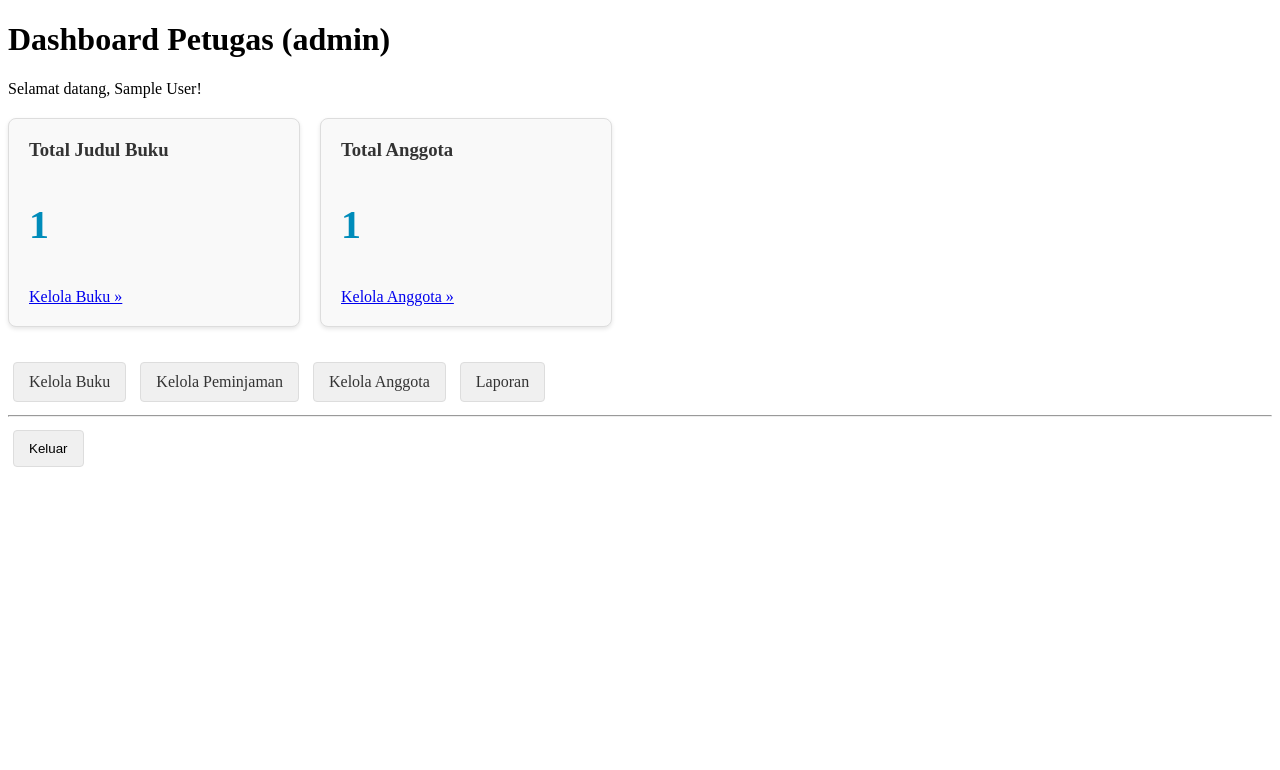
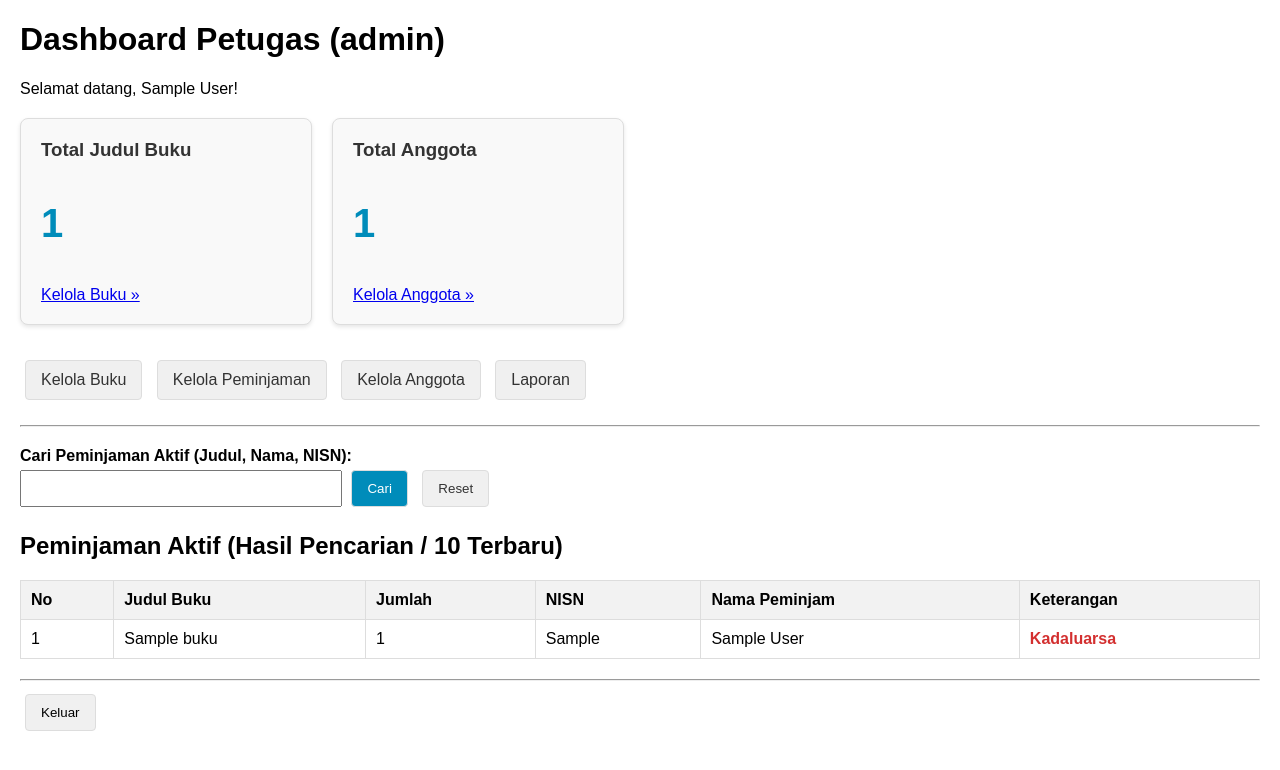
Before and after one commit to draprotez/PerpustakaanTadikaPertiwi, a PHP site: page /views/dashboardAdmin.php in a window 1280 px wide. Shown: the top 770 px of the page. Run offline with PHP 8.4, Linux system fonts and the light colour scheme; the visitor is signed in with stand-in values (Sample User, id 1); tables that the repository leaves empty or names only in its code hold one stand-in row (values such as "Sample post").

Commit message:
first commit

```diff
--- a/views/dashboardAdmin.php
+++ b/views/dashboardAdmin.php
@@ -7,6 +7,8 @@ $isAdmin = false;
 $nama_user = '';
 $total_buku = 0;
 $total_member = 0;
+$active_loans = [];
+$search = $_GET['search'] ?? '';
 
 if (isset($_SESSION['user_id'])) {
     $isLoggedIn = true;
@@ -23,6 +25,40 @@ if (isset($_SESSION['user_id'])) {
     $stmt_member = $conn->prepare($sql_total_member);
     $stmt_member->execute();
     $total_member = $stmt_member->get_result()->fetch_assoc()['total'];
+
+    $sql_active_loans = "
+        SELECT
+            p.status,
+            b.judul_buku,
+            m.name,
+            m.nisn
+        FROM peminjaman p
+        JOIN buku b ON p.buku_id = b.id
+        JOIN members m ON p.member_id = m.id
+        WHERE p.status != 'returned'
+    ";
+
+    $searchTerm = "%" . $search . "%";
+    if (!empty($search)) {
+        $sql_active_loans .= " AND (b.judul_buku LIKE ? OR m.name LIKE ? OR m.nisn LIKE ?)";
+    }
+
+    $sql_active_loans .= "
+        ORDER BY p.tenggat_waktu ASC
+        LIMIT 10";
+
+    $stmt_loans = $conn->prepare($sql_active_loans);
+
+    if (!empty($search)) {
+        $stmt_loans->bind_param("sss", $searchTerm, $searchTerm, $searchTerm);
+    }
+
+    $stmt_loans->execute();
+    $active_loans_result = $stmt_loans->get_result();
+    while ($row = $active_loans_result->fetch_assoc()) {
+        $active_loans[] = $row;
+    }
+
 }
 else if (isset($_SESSION['member_id'])) {
     $isLoggedIn = true;
@@ -39,56 +75,21 @@ $conn->close();
     <meta name="viewport" content="width=device-width, initial-scale=1.0">
     <title>Perpustakaan Tadika Pertiwi</title>
     <style>
-        .dashboard-container {
-            display: flex;
-            flex-wrap: wrap;
-            gap: 20px;
-            margin: 20px 0;
-        }
-        .dashboard-box {
-            border: 1px solid #ddd;
-            background-color: #f9f9f9;
-            padding: 20px;
-            width: 250px;
-            border-radius: 8px;
-            box-shadow: 0 2px 4px rgba(0,0,0,0.1);
-        }
-        .dashboard-box h3 {
-            margin-top: 0;
-            color: #333;
-        }
-        .dashboard-box .count {
-            font-size: 2.5em;
-            font-weight: bold;
-            color: #008CBA;
-        }
-        .menu-links {
-            margin-top: 30px;
-        }
-        .menu-links a {
-            display: inline-block;
-            padding: 10px 15px;
-            margin: 5px;
-            background-color: #f0f0f0;
-            text-decoration: none;
-            color: #333;
-            border-radius: 4px;
-            border: 1px solid #ddd;
-        }
-        .menu-links a:hover {
-            background-color: #e0e0e0;
-        }
-        button {
-            padding: 10px 15px;
-            margin: 5px;
-            cursor: pointer;
-            border: 1px solid #ddd;
-            border-radius: 4px;
-            background-color: #f0f0f0;
-        }
-        button:hover {
-            background-color: #e0e0e0;
-        }
+        body { font-family: Arial, sans-serif; margin: 20px; }
+        .dashboard-container { display: flex; flex-wrap: wrap; gap: 20px; margin: 20px 0; }
+        .dashboard-box { border: 1px solid #ddd; background-color: #f9f9f9; padding: 20px; width: 250px; border-radius: 8px; box-shadow: 0 2px 4px rgba(0,0,0,0.1); }
+        .dashboard-box h3 { margin-top: 0; color: #333; }
+        .dashboard-box .count { font-size: 2.5em; font-weight: bold; color: #008CBA; }
+        .menu-links { margin-top: 30px; }
+        .menu-links a { display: inline-block; padding: 10px 15px; margin: 5px; background-color: #f0f0f0; text-decoration: none; color: #333; border-radius: 4px; border: 1px solid #ddd; }
+        .menu-links a:hover { background-color: #e0e0e0; }
+        button { padding: 10px 15px; margin: 5px; cursor: pointer; border: 1px solid #ddd; border-radius: 4px; background-color: #f0f0f0; }
+        button:hover { background-color: #e0e0e0; }
+        .loan-table { width: 100%; border-collapse: collapse; margin-top: 20px; margin-bottom: 20px; }
+        .loan-table th, .loan-table td { border: 1px solid #ddd; padding: 10px; text-align: left; }
+        .loan-table th { background-color: #f2f2f2; }
+        .status-overdue { color: #D32F2F; font-weight: bold; }
+        .status-borrowed { color: #388E3C; }
     </style>
 </head>
 <body>
@@ -101,31 +102,86 @@ $conn->close();
             <div class="dashboard-box">
                 <h3>Total Judul Buku</h3>
                 <p class="count"><?php echo $total_buku; ?></p>
-                <a href="views/bukuViews.php">Kelola Buku &raquo;</a>
+                <a href="bukuViews.php">Kelola Buku &raquo;</a>
             </div>
 
             <div class="dashboard-box">
                 <h3>Total Anggota</h3>
                 <p class="count"><?php echo $total_member; ?></p>
-                <a href="views/memberViews.php">Kelola Anggota &raquo;</a>
+                <a href="memberViews.php">Kelola Anggota &raquo;</a>
             </div>
         </div>
 
         <div class="menu-links">
-            <a href="views/bukuViews.php">Kelola Buku</a>
-            <a href="views/peminjamanViews.php">Kelola Peminjaman</a>
-            <a href="views/memberViews.php">Kelola Anggota</a>
-            <a href="views/laporanViews.php">Laporan</a>
+            <a href="bukuViews.php">Kelola Buku</a>
+            <a href="peminjamanViews.php">Kelola Peminjaman</a>
+            <a href="memberViews.php">Kelola Anggota</a>
+            <a href="laporanViews.php">Laporan</a>
         </div>
+        <hr style="margin-top: 20px;">
 
+        <form action="" method="GET" style="margin: 20px 0;">
+            <label for="search"><b>Cari Peminjaman Aktif (Judul, Nama, NISN):</b></label><br>
+            <input type="text" id="search" name="search" value="<?php echo htmlspecialchars($search); ?>" style="padding: 9px; min-width: 300px;">
+            <button type="submit" style="background-color: #008CBA; color: white;">Cari</button>
+            <a href="index.php"><button type="button" style="background-color: #f0f0f0; color: #333;">Reset</button></a>
+        </form>
+        <h2>Peminjaman Aktif (Hasil Pencarian / 10 Terbaru)</h2>
+        <table class="loan-table">
+            <thead>
+                <tr>
+                    <th>No</th>
+                    <th>Judul Buku</th>
+                    <th>Jumlah</th>
+                    <th>NISN</th>
+                    <th>Nama Peminjam</th>
+                    <th>Keterangan</th>
+                </tr>
+            </thead>
+            <tbody>
+                <?php if (empty($active_loans)): ?>
+                    <tr>
+                        <td colspan="6" style="text-align: center;">
+                            <?php if (!empty($search)): ?>
+                                Tidak ditemukan peminjaman aktif dengan kata kunci "<?php echo htmlspecialchars($search); ?>".
+                            <?php else: ?>
+                                Tidak ada data peminjaman aktif.
+                            <?php endif; ?>
+                        </td>
+                    </tr>
+                <?php else: ?>
+                    <?php $no = 1; ?>
+                    <?php foreach ($active_loans as $loan): ?>
+                        <tr>
+                            <td><?php echo $no++; ?></td>
+                            <td><?php echo htmlspecialchars($loan['judul_buku']); ?></td>
+                            <td>1</td>
+                            <td><?php echo htmlspecialchars($loan['nisn'] ?? '-'); ?></td>
+                            <td><?php echo htmlspecialchars($loan['name']); ?></td>
+                            <td>
+                                <?php
+                                if ($loan['status'] == 'overdue') {
+                                    echo '<span class="status-overdue">Kadaluarsa</span>';
+                                } elseif ($loan['status'] == 'borrowed') {
+                                    echo '<span class="status-borrowed">Dipinjam</span>';
+                                } else {
+                                    echo htmlspecialchars($loan['status']);
+                                }
+                                ?>
+                            </td>
+                        </tr>
+                    <?php endforeach; ?>
+                <?php endif; ?>
+            </tbody>
+        </table>
         <hr>
-        <a href="logout.php"><button type="button">Keluar</button></a>
+        <a href="../logout.php"><button type="button">Keluar</button></a>
 
     <?php elseif ($isLoggedIn && !$isAdmin) : ?>
         <h1>Selamat datang kembali, <?php echo htmlspecialchars($nama_user); ?>!</h1>
         <p>Anda sekarang sudah masuk ke sistem Perpustakaan Tadika Pertiwi.</p>
-        <a href="profil_member.php"><button type="button">Lihat Profil</button></a>
-        <a href="logout.php"><button type="button">Keluar</button></a>
+        <a href="profil.php"><button type="button">Lihat Profil</button></a>
+        <a href="../logout.php"><button type="button">Keluar</button></a>
 
     <?php else : ?>
         <h1>Selamat datang di perpustakaan tadika Pertiwi</h1>
```
Also changed, not shown: models/laporanModels.php (added, +77 -0 lines), views/laporanViews.php (added, +151 -0 lines).
